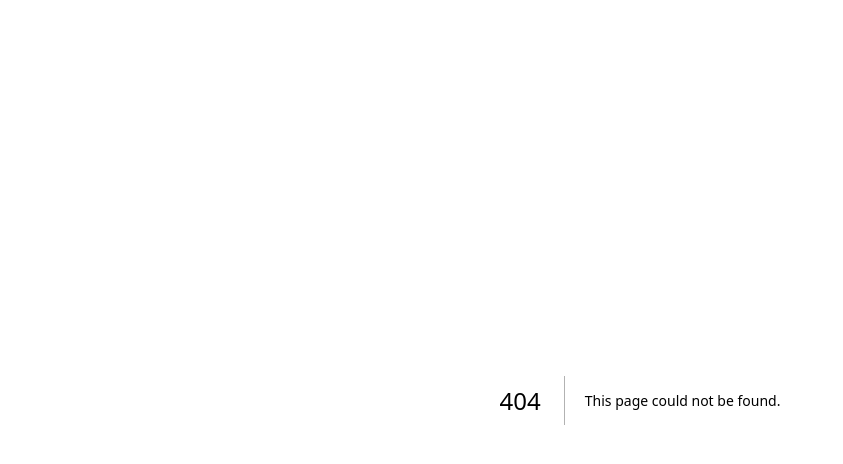
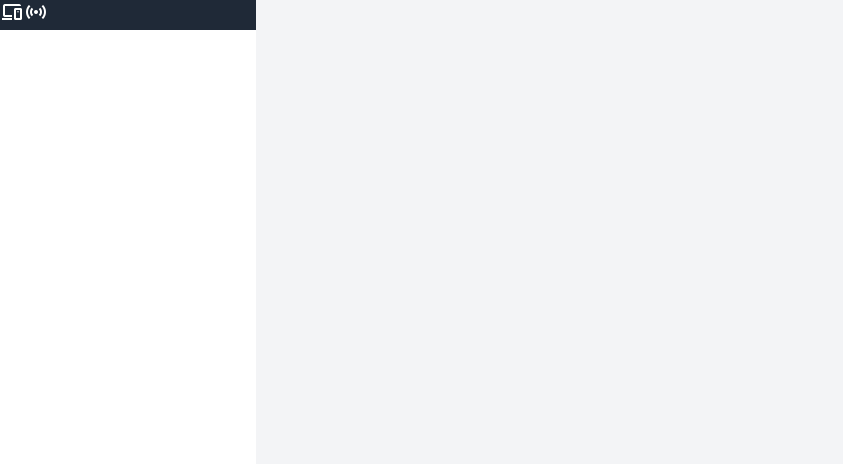
Before and after one commit to Fumiya-Tahara/uecs-navi-creator, a Next.js app in the folder frontend/: page /create in a window 1280 px wide. Before the commit this address had no page. Shown: the top 464 px of the page, without its empty margins (0-843 px from the left). Built offline with nearby package versions, Linux system fonts and the light colour scheme.

Commit message:
modify eslint error

```diff
--- /dev/null
+++ b/frontend/src/app/create/page.tsx
@@ -0,0 +1,21 @@
+function Create() {
+  return (
+    <div className="bg-gray-100 h-screen">
+      {/* サイドバー */}
+      <div className="w-1/5 bg-white h-full">
+        <div className="bg-gray-800 ">
+          <ul className="list-none flex text-white">
+            <li>
+              <span className="material-symbols-outlined">devices</span>
+            </li>
+            <li>
+              <span className="material-symbols-outlined">sensors</span>
+            </li>
+          </ul>
+        </div>
+      </div>
+    </div>
+  );
+}
+
+export default Create;
```
Also changed, not shown: frontend/tailwind.config.ts (+9 -9 lines).
